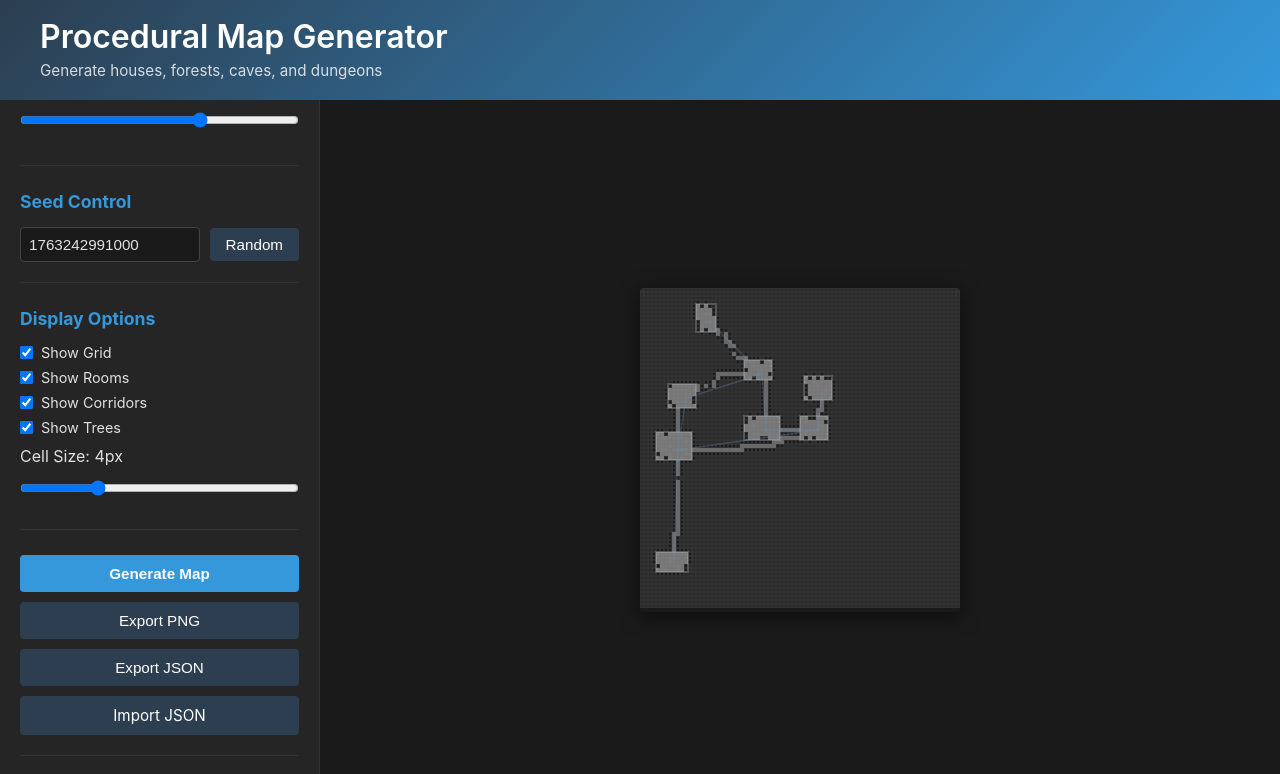
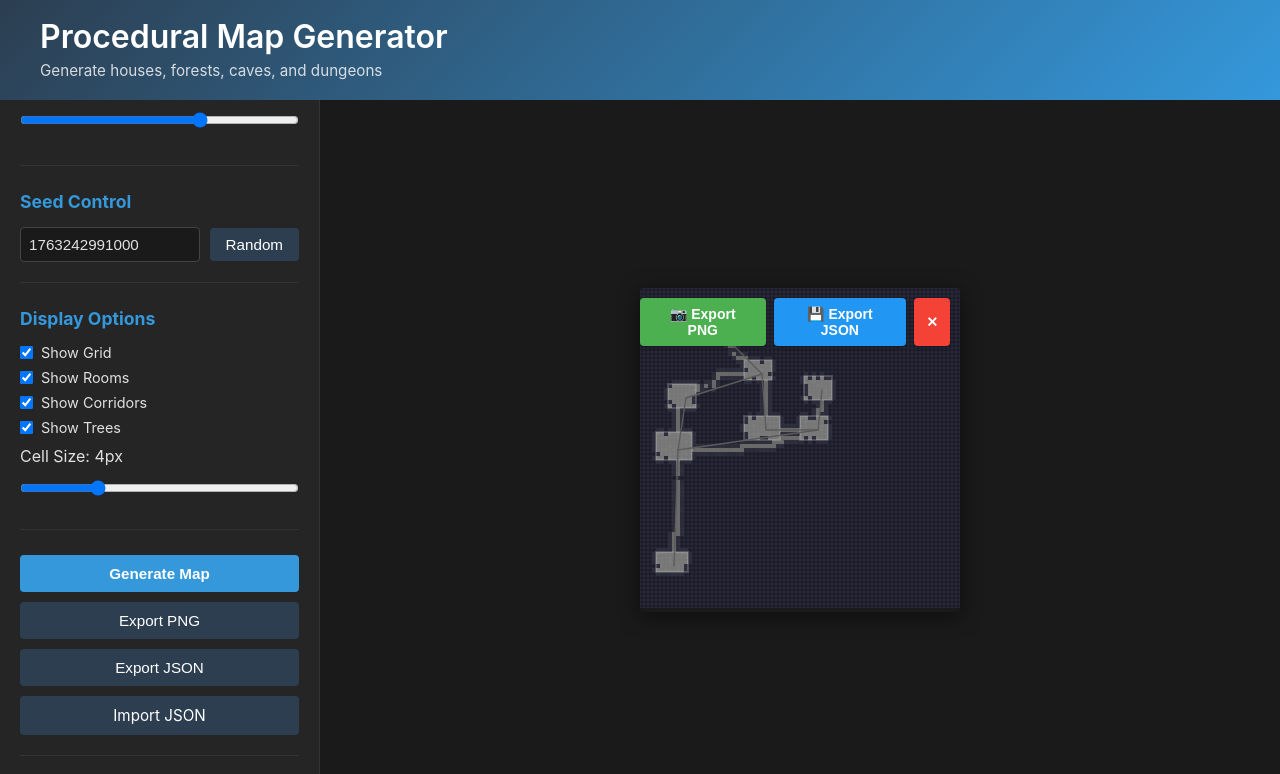
Before and after one commit to myoung09/dnd-map-builder, a React (Create React App) app: page / in a window 1280 px wide. Both pictures are taken after a click on the button "Generate Map". Shown: the part 3-777 px from the top of the page. Built offline with nearby package versions, Linux system fonts and the light colour scheme.

Commit message:
feat: Refine MapCanvas with multi-layer rendering, organic edge roughening, and integrated export controls

```diff
--- a/src/components/MapCanvas.tsx
+++ b/src/components/MapCanvas.tsx
@@ -1,7 +1,9 @@
-// MapCanvas Component with layered rendering
+// MapCanvas Component with layered rendering, organic edge roughening, and export controls
 
-import React, { useRef, useEffect, forwardRef, useImperativeHandle } from 'react';
+import React, { useRef, useEffect, forwardRef, useImperativeHandle, useState } from 'react';
 import { MapData, TerrainType } from '../types/generator';
+import { ExportUtils } from '../utils/export';
+import { PerlinNoise } from '../utils/noise';
 
 interface MapCanvasProps {
   mapData: MapData | null;
@@ -16,6 +18,37 @@ export interface MapCanvasRef {
   exportToPNG: () => string;
 }
 
+// Terrain color palette - distinct colors for each element type
+const TERRAIN_COLORS = {
+  // Rooms/Buildings - warm brown tones
+  room: '#8b7355',
+  roomStroke: '#6a5a45',
+
+  // Corridors - neutral gray
+  corridor: '#6a6a6a',
+  corridorStroke: '#5a5a5a',
+
+  // Trees - dark forest green
+  tree: '#2d5016',
+  treeStroke: '#1f3810',
+
+  // Cave walls - very dark blue-black
+  wall: '#1a1a2a',
+  wallEdge: '#2a2a3a',
+
+  // Cave floors - medium light gray
+  floor: '#6a6a7a',
+  floorVariation: 'rgba(110, 110, 130, 0.4)',
+
+  // Background colors by terrain type
+  background: {
+    forest: '#e8f5e9',
+    cave: '#1a1a1a',
+    dungeon: '#2a2a2a',
+    house: '#f5f5dc'
+  }
+};
+
 export const MapCanvas = forwardRef<MapCanvasRef, MapCanvasProps>(({
   mapData,
   cellSize = 4,
@@ -27,6 +60,10 @@ export const MapCanvas = forwardRef<MapCanvasRef, MapCanvasProps>(({
   const backgroundCanvasRef = useRef<HTMLCanvasElement>(null);
   const terrainCanvasRef = useRef<HTMLCanvasElement>(null);
   const overlayCanvasRef = useRef<HTMLCanvasElement>(null);
+  const [showExportButtons, setShowExportButtons] = useState(true);
+
+  // Perlin noise instance for edge roughening (seeded for consistency)
+  const noiseRef = useRef<PerlinNoise>(new PerlinNoise(12345));
 
   // Expose export function
   useImperativeHandle(ref, () => ({
@@ -35,6 +72,22 @@ export const MapCanvas = forwardRef<MapCanvasRef, MapCanvasProps>(({
       return terrainCanvasRef.current.toDataURL('image/png');
     }
   }));
+
+  // Handle PNG export
+  const handleExportPNG = () => {
+    if (!mapData || !terrainCanvasRef.current) return;
+    const dataUrl = terrainCanvasRef.current.toDataURL('image/png');
+    const link = document.createElement('a');
+    link.download = `map-${mapData.terrainType}-${mapData.seed || 'unknown'}.png`;
+    link.href = dataUrl;
+    link.click();
+  };
+
+  // Handle JSON export
+  const handleExportJSON = () => {
+    if (!mapData) return;
+    ExportUtils.exportMapToJSON(mapData, `map-${mapData.terrainType}-${mapData.seed || 'unknown'}.json`);
+  };
 
   useEffect(() => {
     if (!mapData) return;
@@ -73,16 +126,16 @@ export const MapCanvas = forwardRef<MapCanvasRef, MapCanvasProps>(({
       drawGrid(overlayCtx, mapData.width, mapData.height, cellSize);
     }
 
-    // Draw terrain based on type
+    // Draw terrain based on type (pass noise instance for edge roughening)
     if (mapData.terrainType === TerrainType.Forest) {
       console.log(`[MapCanvas] Rendering Forest terrain`);
-      drawForest(terrainCtx, mapData, cellSize, showTrees);
+      drawForest(terrainCtx, mapData, cellSize, showTrees, noiseRef.current);
     } else if (mapData.terrainType === TerrainType.Cave) {
       console.log(`[MapCanvas] Rendering Cave terrain`);
-      drawCave(terrainCtx, mapData, cellSize);
+      drawCave(terrainCtx, mapData, cellSize, noiseRef.current);
     } else if (mapData.terrainType === TerrainType.House || mapData.terrainType === TerrainType.Dungeon) {
       console.log(`[MapCanvas] Rendering House/Dungeon terrain`);
-      drawDungeon(terrainCtx, mapData, cellSize, showRooms, showCorridors);
+      drawDungeon(terrainCtx, mapData, cellSize, showRooms, showCorridors, noiseRef.current);
     }
 
   }, [mapData, cellSize, showGrid, showRooms, showCorridors, showTrees]);
@@ -102,6 +155,96 @@ export const MapCanvas = forwardRef<MapCanvasRef, MapCanvasProps>(({
         <canvas ref={terrainCanvasRef} className="canvas-layer" />
         <canvas ref={overlayCanvasRef} className="canvas-layer" />
       </div>
+
+      {/* Export controls overlay */}
+      {showExportButtons && (
+        <div className="export-controls" style={{
+          position: 'absolute',
+          top: '10px',
+          right: '10px',
+          display: 'flex',
+          gap: '8px',
+          zIndex: 10
+        }}>
+          <button
+            onClick={handleExportPNG}
+            style={{
+              padding: '8px 16px',
+              backgroundColor: '#4CAF50',
+              color: 'white',
+              border: 'none',
+              borderRadius: '4px',
+              cursor: 'pointer',
+              fontSize: '14px',
+              fontWeight: 'bold',
+              boxShadow: '0 2px 4px rgba(0,0,0,0.2)'
+            }}
+            onMouseEnter={(e) => e.currentTarget.style.backgroundColor = '#45a049'}
+            onMouseLeave={(e) => e.currentTarget.style.backgroundColor = '#4CAF50'}
+          >
+            📷 Export PNG
+          </button>
+          <button
+            onClick={handleExportJSON}
+            style={{
+              padding: '8px 16px',
+              backgroundColor: '#2196F3',
+              color: 'white',
+              border: 'none',
+              borderRadius: '4px',
+              cursor: 'pointer',
+              fontSize: '14px',
+              fontWeight: 'bold',
+              boxShadow: '0 2px 4px rgba(0,0,0,0.2)'
+            }}
+            onMouseEnter={(e) => e.currentTarget.style.backgroundColor = '#0b7dda'}
+            onMouseLeave={(e) => e.currentTarget.style.backgroundColor = '#2196F3'}
+          >
+            💾 Export JSON
+          </button>
+          <button
+            onClick={() => setShowExportButtons(false)}
+            style={{
+              padding: '8px 12px',
+              backgroundColor: '#f44336',
+              color: 'white',
+              border: 'none',
+              borderRadius: '4px',
+              cursor: 'pointer',
+              fontSize: '14px',
+              fontWeight: 'bold',
+              boxShadow: '0 2px 4px rgba(0,0,0,0.2)'
+            }}
+            onMouseEnter={(e) => e.currentTarget.style.backgroundColor = '#da190b'}
+            onMouseLeave={(e) => e.currentTarget.style.backgroundColor = '#f44336'}
+          >
+            ✕
+          </button>
+        </div>
+      )}
+
+      {/* Show export controls button when hidden */}
+      {!showExportButtons && (
+        <button
+          onClick={() => setShowExportButtons(true)}
+          style={{
+            position: 'absolute',
+            top: '10px',
+            right: '10px',
+            padding: '8px 12px',
+            backgroundColor: '#666',
+            color: 'white',
+            border: 'none',
+            borderRadius: '4px',
+            cursor: 'pointer',
+            fontSize: '14px',
+            zIndex: 10,
+            boxShadow: '0 2px 4px rgba(0,0,0,0.2)'
+          }}
+        >
+          📤
+        </button>
+      )}
     </div>
   );
 });
@@ -116,15 +259,15 @@ function drawBackground(
   height: number,
   terrainType?: TerrainType
 ) {
-  // Background color based on terrain
+  // Background color based on terrain - use TERRAIN_COLORS
   const colors: Record<string, string> = {
-    [TerrainType.House]: '#2c2c2c',
-    [TerrainType.Forest]: '#d4c5a0', // Light brown/tan for forest floor (clearings)
-    [TerrainType.Cave]: '#1a1a2e',
-    [TerrainType.Dungeon]: '#1a1a1a'
+    [TerrainType.House]: TERRAIN_COLORS.background.house,
+    [TerrainType.Forest]: TERRAIN_COLORS.background.forest,
+    [TerrainType.Cave]: TERRAIN_COLORS.background.cave,
+    [TerrainType.Dungeon]: TERRAIN_COLORS.background.dungeon
   };
 
-  ctx.fillStyle = colors[terrainType || TerrainType.Dungeon] || '#1a1a1a';
+  ctx.fillStyle = colors[terrainType || TerrainType.Dungeon] || TERRAIN_COLORS.background.dungeon;
   ctx.fillRect(0, 0, width, height);
 }
 
@@ -156,7 +299,8 @@ function drawForest(
   ctx: CanvasRenderingContext2D,
   mapData: MapData,
   cellSize: number,
-  showTrees: boolean
+  showTrees: boolean,
+  noise: PerlinNoise
 ) {
   console.log(`[drawForest] Called with showTrees=${showTrees}, trees count=${mapData.trees?.length || 0}`);
   console.log(`[drawForest] cellSize=${cellSize}`);
@@ -169,21 +313,25 @@ function drawForest(
   console.log(`[drawForest] Drawing ${mapData.trees.length} trees`);
   console.log(`[drawForest] Sample trees:`, mapData.trees.slice(0, 3));
 
-  // Note: Background is already light brown (clearings) - we only draw trees
+  // Note: Background is already light green (clearings) - we only draw trees
   for (const tree of mapData.trees) {
     // Calculate center position for circular rendering
     const centerX = tree.x * cellSize;
     const centerY = tree.y * cellSize;
 
     // Tree radius from stored size (already calculated in generator)
-    const radius = (tree.size || 1.5) * cellSize;
+    const baseRadius = (tree.size || 1.5) * cellSize;
+
+    // Apply noise-based variation for organic tree shapes
+    const noiseValue = noise.octaveNoise(tree.x * 0.1, tree.y * 0.1, 2, 0.5);
+    const radius = baseRadius * (1 + noiseValue * 0.15);
 
     if (mapData.trees.indexOf(tree) === 0) {
       console.log(`[drawForest] First tree: pos=(${centerX}, ${centerY}), radius=${radius}`);
     }
 
-    // Base tree color (darker green)
-    ctx.fillStyle = '#2d5016';
+    // Base tree color (dark forest green from palette)
+    ctx.fillStyle = TERRAIN_COLORS.tree;
     ctx.beginPath();
     ctx.arc(centerX, centerY, radius, 0, Math.PI * 2);
     ctx.fill();
@@ -206,8 +354,8 @@ function drawForest(
     );
     ctx.fill();
 
-    // Subtle outline for better visibility against clearings
-    ctx.strokeStyle = 'rgba(20, 40, 10, 0.5)';
+    // Subtle outline from palette
+    ctx.strokeStyle = TERRAIN_COLORS.treeStroke;
     ctx.lineWidth = 1;
     ctx.beginPath();
     ctx.arc(centerX, centerY, radius, 0, Math.PI * 2);
@@ -218,7 +366,8 @@ function drawForest(
 function drawCave(
   ctx: CanvasRenderingContext2D,
   mapData: MapData,
-  cellSize: number
+  cellSize: number,
+  noise: PerlinNoise
 ) {
   if (!mapData.grid) return;
 
@@ -231,26 +380,26 @@ function drawCave(
       const py = y * cellSize;
 
       if (cell === 0) {
-        // Open space - lighter cave floor color with slight variation
-        // Use lighter grays/browns for open areas
-        ctx.fillStyle = '#6a6a7a'; // Medium-light gray-blue for open space
+        // Open space - cave floor from palette
+        ctx.fillStyle = TERRAIN_COLORS.floor;
         ctx.fillRect(px, py, cellSize, cellSize);
 
         // Add texture variation to floor
         if (Math.random() > 0.7) {
-          ctx.fillStyle = 'rgba(110, 110, 130, 0.4)';
+          ctx.fillStyle = TERRAIN_COLORS.floorVariation;
           ctx.fillRect(px, py, cellSize, cellSize);
         }
       } else {
-        // Wall - darker rock wall color
-        // Use very dark colors for walls to create strong contrast
-        ctx.fillStyle = '#1a1a2a'; // Very dark blue-black for walls
+        // Wall - dark rock wall from palette
+        ctx.fillStyle = TERRAIN_COLORS.wall;
         ctx.fillRect(px, py, cellSize, cellSize);
 
         // Add organic edge roughening for walls adjacent to open space
         if (hasFloorNeighbor(mapData.grid, x, y)) {
-          ctx.fillStyle = '#2a2a3a'; // Slightly lighter dark for edge variation
-          const offset = Math.random() * cellSize * 0.3;
+          ctx.fillStyle = TERRAIN_COLORS.wallEdge;
+          // Use noise for organic edge variation
+          const roughness = noise.octaveNoise(x * 0.3, y * 0.3, 2, 0.5);
+          const offset = Math.abs(roughness) * cellSize * 0.4;
           ctx.fillRect(px, py, cellSize - offset, cellSize - offset);
         }
       }
@@ -263,7 +412,8 @@ function drawDungeon(
   mapData: MapData,
   cellSize: number,
   showRooms: boolean,
-  showCorridors: boolean
+  showCorridors: boolean,
+  noise: PerlinNoise
 ) {
   if (!mapData.grid) return;
 
@@ -271,7 +421,7 @@ function drawDungeon(
 
   const isHouse = mapData.terrainType === TerrainType.House;
 
-  // Draw grid-based terrain (rooms and corridors)
+  // Draw grid-based terrain (rooms and corridors) with organic edge roughening
   for (let y = 0; y < mapData.height; y++) {
     for (let x = 0; x < mapData.width; x++) {
       const cell = mapData.grid[y][x];
@@ -291,14 +441,14 @@ function drawDungeon(
           }
         }
 
-        // Draw floor with different colors for rooms vs corridors
+        // Draw floor with different colors for rooms vs corridors using palette
         if (showRooms || showCorridors) {
           if (isInRoom) {
-            // Room floor - lighter, more prominent
-            ctx.fillStyle = isHouse ? '#d4c4a8' : '#7a7a7a';
+            // Room floor - use room color from palette
+            ctx.fillStyle = isHouse ? TERRAIN_COLORS.room : '#7a7a7a';
           } else {
-            // Corridor floor - slightly darker for contrast
-            ctx.fillStyle = isHouse ? '#c4b498' : '#6a6a6a';
+            // Corridor floor - use corridor color from palette
+            ctx.fillStyle = isHouse ? '#c4b498' : TERRAIN_COLORS.corridor;
           }
           ctx.fillRect(px, py, cellSize, cellSize);
 
@@ -311,14 +461,17 @@ function drawDungeon(
           }
         }
       } else {
-        // Wall - darker for strong contrast
-        ctx.fillStyle = isHouse ? '#8b7355' : '#2a2a2a';
+        // Wall - darker for strong contrast with organic roughening
+        ctx.fillStyle = isHouse ? TERRAIN_COLORS.roomStroke : TERRAIN_COLORS.wall;
         ctx.fillRect(px, py, cellSize, cellSize);
 
-        // Add depth to walls adjacent to floors
+        // Add depth and organic variation to walls adjacent to floors
         if (hasFloorNeighbor(mapData.grid, x, y)) {
-          ctx.fillStyle = isHouse ? '#6d5a45' : '#1a1a1a';
-          ctx.fillRect(px + 1, py + 1, cellSize - 2, cellSize - 2);
+          ctx.fillStyle = isHouse ? '#6d5a45' : TERRAIN_COLORS.wallEdge;
+          // Apply noise-based organic edge roughening
+          const roughness = noise.octaveNoise(x * 0.2, y * 0.2, 2, 0.5);
+          const offset = Math.abs(roughness) * cellSize * 0.25;
+          ctx.fillRect(px + offset, py + offset, cellSize - offset * 2, cellSize - offset * 2);
         }
       }
     }
@@ -326,10 +479,15 @@ function drawDungeon(
 
   // Draw room rectangles with outlines for clarity
   if (showRooms && mapData.rooms) {
-    ctx.strokeStyle = isHouse ? 'rgba(139, 115, 85, 0.6)' : 'rgba(255, 255, 255, 0.2)';
+    ctx.strokeStyle = isHouse ? TERRAIN_COLORS.roomStroke : 'rgba(255, 255, 255, 0.2)';
     ctx.lineWidth = 2;
 
     for (const room of mapData.rooms) {
+      // Apply subtle noise-based variation to room outlines for organic feel
+      const noiseOffset = noise.octaveNoise(room.x * 0.1, room.y * 0.1, 1, 0.5);
+      const lineVariation = 1 + noiseOffset * 0.2;
+      ctx.lineWidth = 2 * lineVariation;
+
       ctx.strokeRect(
         room.x * cellSize,
         room.y * cellSize,
@@ -341,7 +499,7 @@ function drawDungeon(
 
   // Draw corridor paths for visualization
   if (showCorridors && mapData.corridors) {
-    ctx.strokeStyle = isHouse ? 'rgba(160, 140, 120, 0.4)' : 'rgba(100, 150, 200, 0.3)';
+    ctx.strokeStyle = isHouse ? 'rgba(160, 140, 120, 0.4)' : TERRAIN_COLORS.corridorStroke;
     ctx.lineWidth = Math.max(1, cellSize / 3);
     ctx.lineCap = 'round';
     ctx.lineJoin = 'round';
```
Also changed, not shown: 1 other file (tests, documents, lock files or other folders).
